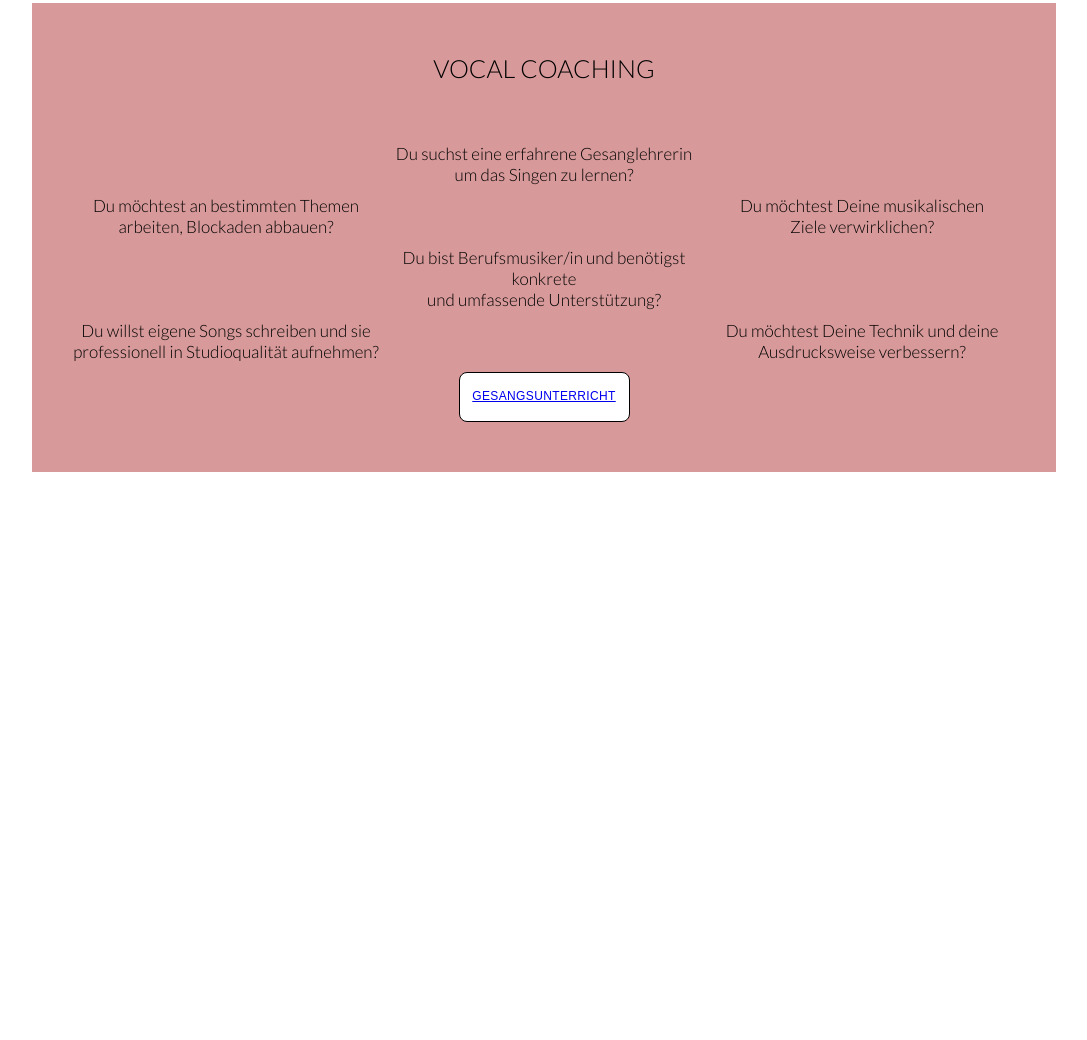
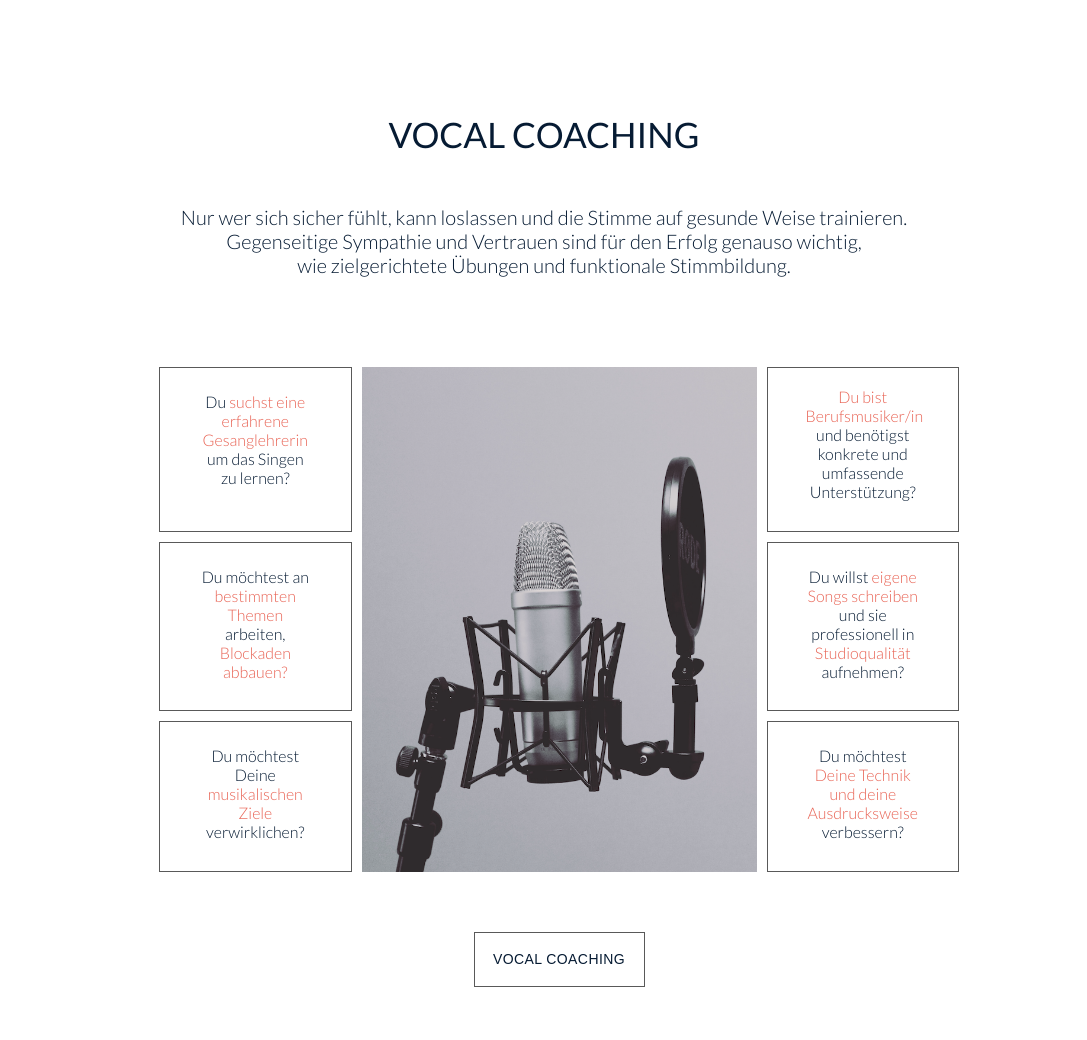
Before and after one commit to studiosusiekim/jg2020, a website: page index.html in a window 1280 px wide. Shown: the part 1034-2074 px from the top of the page, without its empty margins (96-1183 px from the left). Before the commit the page ends 1556 px from the top, so only its background shows below. Drawn offline with Linux system fonts and the light colour scheme; a web font is replaced by a local one.

Commit message:
voc-section design will apply

```diff
--- a/index.html
+++ b/index.html
@@ -9,6 +9,7 @@
 
         <link rel="stylesheet" href="css/icon-font.css">
         <link rel="stylesheet" href="css/style.css">
+        <link href="https://fonts.googleapis.com/css?family=Source+Serif+Pro&display=swap" rel="stylesheet">
         <link rel="shortcut icon" type="image/png" href="img/favicon.png">
 
         <title>NEW JJJGGG</title>
@@ -51,29 +52,50 @@
                 </a>
             </div>
         </div>
+        <div class="voc-intro">
+            <h2 class="heading-secondary voc__title">VOCAL COACHING</h2>
+            <p class="intro-para">Nur wer sich sicher fühlt, kann loslassen und die Stimme auf gesunde Weise trainieren.<br>Gegenseitige Sympathie und Vertrauen sind für den Erfolg genauso wichtig, <br>wie zielgerichtete Übungen und funktionale Stimmbildung.</p>
+        </div>
 
+            <div class="voc">
 
-       <div class="voc">
-            <h2 class="heading-secondary voc__title">VOCAL COACHING</h2>
+                <p class="p-erfahren paragraph">Du <span class="para">suchst eine erfahrene Gesanglehrerin</span> um das Singen zu lernen?</p>
 
-                <p class="p-erfahren paragraph">Du suchst eine erfahrene Gesanglehrerin um das Singen zu lernen?</p>
-                <p class="p-blockaden paragraph">Du möchtest an bestimmten Themen arbeiten, Blockaden abbauen?</p>
-                <p class="p-ziele paragraph">Du möchtest Deine musikalischen<br> Ziele verwirklichen?</p>
-                <p class="p-berufsmusiker paragraph">Du bist Berufsmusiker/in und benötigst konkrete<br> und umfassende Unterstützung?</p>
-                <p class="p-studioquali paragraph">Du willst eigene Songs schreiben und sie professionell in Studioqualität aufnehmen?</p>
-                <p class="p-technic paragraph">Du möchtest Deine  Technik und deine Ausdrucksweise verbessern?</p>
+                <p class="p-blockaden paragraph">Du möchtest an <span class="para">bestimmten Themen</span> arbeiten, <span class="para">Blockaden abbauen?</span></p>
+
+                <p class="p-ziele paragraph">Du möchtest Deine <span class="para">musikalischen<br> Ziele</span> verwirklichen?</p>
+
+                <img src="img/vocal.png" alt="" class="voc-img">
+                <p class="p-berufsmusiker paragraph">
+
+                <p class="p-berufsmusiker paragraph"><span class="para">Du bist Berufsmusiker/in</span> und benötigst konkrete und umfassende Unterstützung?</p>
+
+                <p class="p-studioquali paragraph">Du willst <span class="para">eigene Songs schreiben</span> und sie professionell in <span class="para">Studioqualität</span> aufnehmen?</p>
+
+                <p class="p-technic paragraph">Du möchtest <span class="para">Deine Technik und deine Ausdrucksweise</span> verbessern?</p>
+
+                <button class="button voc__button btn-link"><a style="text-decoration:none" href="vocal.html">VOCAL COACHING</a></button>
+            </div>
 
 
 
-            <button class="button voc__button btn-link"><a href="vocal.html">GESANGSUNTERRICHT</a></button>
 
-            <!-- <div class="cic-back background"></div>
-                <h1 id="cic-title">CIRCLE SINGING</h1>
-                <img src="images/Cic-icon.png" class="cic-icon" width="100px"> -->
-
-        </div>
+        <!-- <div class="cic">
+            <p class="cic-text p-vernetzen">Du liebst das gemeinsame Singen und möchtest Dich mit Gleichgesinnten vernetzen?</p>
+            <p class="cic-text p-geschenk">Du suchst nach einem besonderen Geschenk oder inspirierenden Gruppenerlebnis?</p>
+            <p class="cic-text p-modernen">Du möchtest einen modernen und teambildenden Workshop in Deinen Räumlichkeiten anbieten?</p>
+            <p class="cic-text p-workshop">Dieser Workshop ist für JEDEN geeignet, ob Anfänger oder Vollprofi.</p>
+            <p class="cic-text p-veranstalten">Du möchtest lernen, wie Du selbst ein Circlesinging  veranstalten kannst?</p>
+            <p class="cic-text p-lieben">Du wirst es lieben.</p>
+            <button class="button voc__button btn-link"><a href="vocal.html">CIRCLE SINGING</a></button>
+        </div>  -->
 
 
 
+
+
+
+
+        <script src="scripts.js"></script>
     </body>
 </html>
--- a/sass/base/_typography.scss
+++ b/sass/base/_typography.scss
@@ -9,20 +9,32 @@
     padding: 3rem;
     text-align: center;
     margin-top: 5rem;
+
+    color:rgb(13, 58, 109);
 }
 
 
 .heading-secondary {
-    font-size: 2.5rem;
+    font-size: 3.5rem;
+    //font-family: 'Source Serif Pro', serif;
     font-family: "Lato", sans-serif;
-    font-weight: 300;
+    font-weight: 500;
 
     margin: 5rem 0;
+    color:rgb(6,27,51);
 }
 
 
-.paragraph {
+
+.paragraph, .intro-para  {
     font-family: "Lato", sans-serif;
-    font-size: 1.7rem;
+    font-size: 2.2rem;
     font-weight: 300;
+    color:rgb(6,27,51);
 }
+
+.intro-para {
+    padding: 0 95px;
+    font-size: 2rem;
+
+}
--- a/sass/components/_button.scss
+++ b/sass/components/_button.scss
@@ -1,17 +1,29 @@
 .button {
 width: 171px;
-height: 50px;
-border: .5px
-black solid;
-font-size: 1.2rem;
+height: 55px;
+border: 1px #595959 solid;
+font-size: 1.4rem;
 line-height: 124.9%;
 text-align: center;
 letter-spacing: 0.03em;
-color:black;
-text-decoration: none;
+color:red;
 cursor: pointer;
 background-color: white;
 text-align: center;
-border-radius: 8px;;
 margin-bottom: 5rem;
 }
+
+
+a:link, a:visited {
+
+
+    color:rgb(6,27,51);
+
+}
+
+a:hover, a:active {
+    color:rgb(6,27,51);
+    font-size: 1.5rem;
+
+
+}
--- a/sass/components/_overview-box.scss
+++ b/sass/components/_overview-box.scss
@@ -1,56 +1,96 @@
+
+
+.voc-intro {
+    text-align: center;
+}
 
 .voc {
     display:grid;
-    grid-template-columns: repeat(6, minmax(1%, 1fr));
-    grid-gap:10px;
-    margin:5rem auto;
+    grid-template-columns: repeat(4, 25%);
+    grid-template-rows: max-content(30%) auto max-content(33%);
+    grid-gap: 10px;
+    margin: 9rem auto;
     padding: 0 4rem;
-    width:80%;
+    width: 850px;
     text-align: center;
-    background-color: rgb(215, 153, 153);
+    overflow:hidden;
 }
 
 .voc__title {
-    grid-column: 3 / 5;
+    grid-column: 2 / 6;
+    grid-row: 1 / 2;
+}
+
+
+.para {
+    color: rgb(232,99,84);
+}
+
+.paragraph {
+    transition: background 1s, transform .7s ease-in;
+    padding:24px 38px;
+    text-align: center;
+    border: 1px solid #595959;
+    font-size:1.6rem;
+    align-items: center;
+
+}
+
+.paragraph:hover {
+    //background: rgb(206, 168, 165);
+    padding-top: 18px;
+}
+
+
+.p-erfahren {
+    grid-column: 1 / 2;
     grid-row: 1 / 2;
 
 }
 
-
-
-
-.p-erfahren {
-    grid-column: 3 / 5;
+.p-blockaden {
+    grid-column: 1 / 2;
     grid-row: 2 / 3;
-}
-
-.p-blockaden {
-    grid-column: 1 / 3;
-    grid-row: 3 / 4;
 
 }
 
 .p-ziele {
-    grid-column: 5 / 7;
+    grid-column: 1 / 2;
     grid-row: 3 / 4;
+
 }
+.voc-img {
+    grid-column: 2 / 4;
+    grid-row: 1/ 4;
+    width: 100%;
+    max-height: 100%;
+
+}
+
 .p-berufsmusiker {
-    grid-column: 3 / 5;
-    grid-row: 4 / 5;
+    grid-column: 4 / 5;
+    grid-row: 1/ 2;
+    padding-top:19px;
+
 }
 
 .p-studioquali {
-    grid-column: 1 / 3;
-    grid-row: 5 / 6;
+    grid-column: 4/ 5;
+    grid-row: 2 / 3;
 }
 
 .p-technic {
-    grid-column: 5 / 7;
-    grid-row: 5 / 6;
+    grid-column: 4 / 5;
+    grid-row: 3/ 4;
 }
 
 .voc__button {
-    grid-column: 3 / 5;
-    grid-row: 6 / 7;
+    margin: 5rem;
+    grid-column: 2 / 4;
+    grid-row: 4 / 5;
     justify-self: center;
+    align-self: flex-start;
+
+
+
 }
--- a/sass/components/_social.scss
+++ b/sass/components/_social.scss
@@ -4,6 +4,8 @@
 
 .social-icons {
     text-align: center;
+    margin-bottom:16rem;
+
 
 }
 
--- /dev/null
+++ b/script.js
@@ -0,0 +1 @@
+const paragraphs=document.querySelectorAll('.paragraph');
```
Also changed, not shown: css/style.css, img/vocal.png (added).
